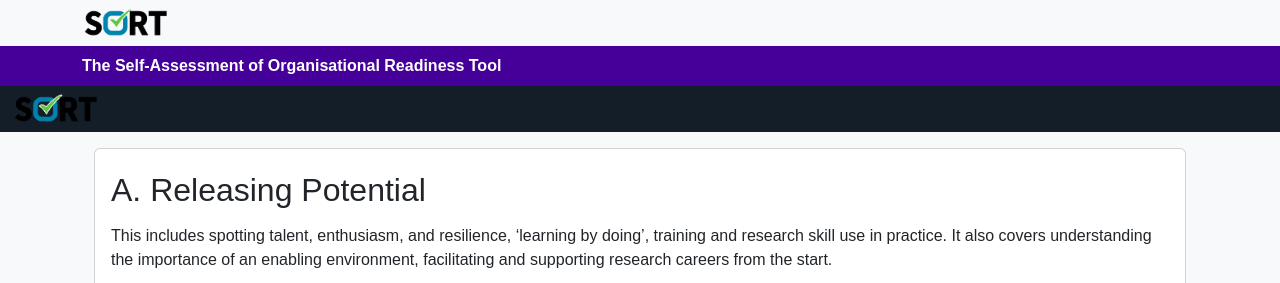
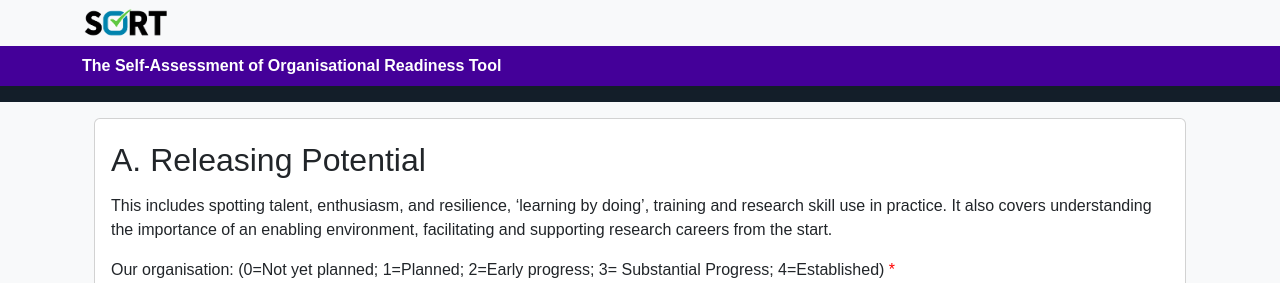
Before and after one commit to RSE-Sheffield/SORT, a Django app: template survey/templates/survey/survey_response.html in a window 1280 px wide. Shown: the top 283 px of the page. Run offline with Django 5.2, Linux system fonts and the light colour scheme; the template is opened without the code that fills it, so the values that code supplies are empty; parts of the project's set-up code (start-up, migrations or seed data) failed here and were passed over; some libraries are stand-ins or nearby versions.

Commit message:
Update base_anonymous.html

```diff
--- a/static/templates/base_anonymous.html
+++ b/static/templates/base_anonymous.html
@@ -3,9 +3,7 @@
 {% load django_bootstrap5 %}
 {% block navitems %}
     <nav class="navbar navbar-expand-lg navbar-light">
-            <div class="container-fluid">
-                <img src="/static/images/sort_logo_placeholder.png" alt="Self-assessment of organisational readiness tool logo" height="30rem" />
-            </div>
+
         </nav>
 {% endblock %}
 {% block content %}<!-- Content  here -->{% endblock %}
```
